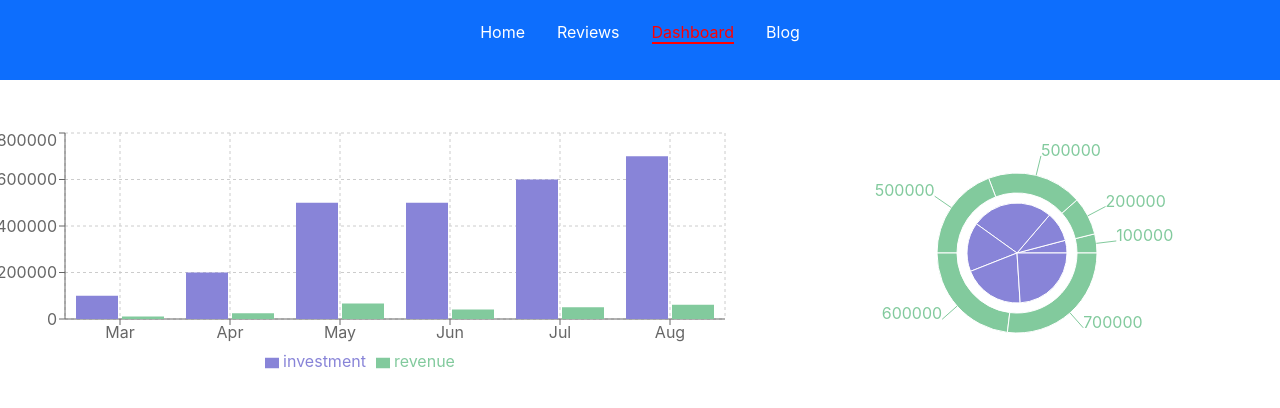
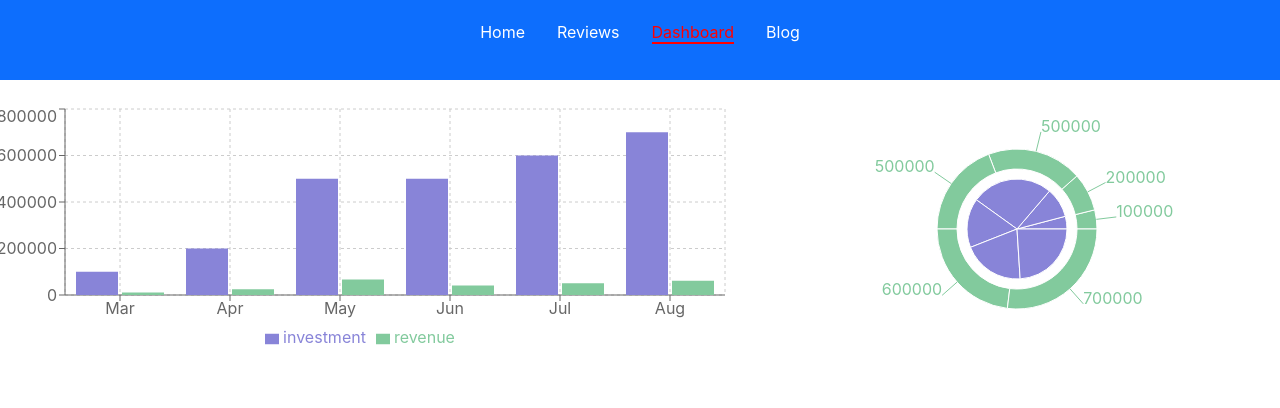
Before and after one commit to SunHabibOsman/analysis-website-ass-8, a React (Create React App) app: page /dashboard in a window 1280 px wide. Shown: the top 408 px of the page. Built offline with nearby package versions, Linux system fonts and the light colour scheme.

Commit message:
add conponent

```diff
--- a/src/Component/Dashboard/Dashboard.js
+++ b/src/Component/Dashboard/Dashboard.js
@@ -10,7 +10,7 @@ const Dashboard = () => {
   }, [])
 
   return (
-    <div className='row mt-5'>
+    <div className='row mt-4'>
       <div className='col-md-6 col'>
         <BarChart width={730} height={250} data={data}>
           <CartesianGrid strokeDasharray="3 3" />
```
